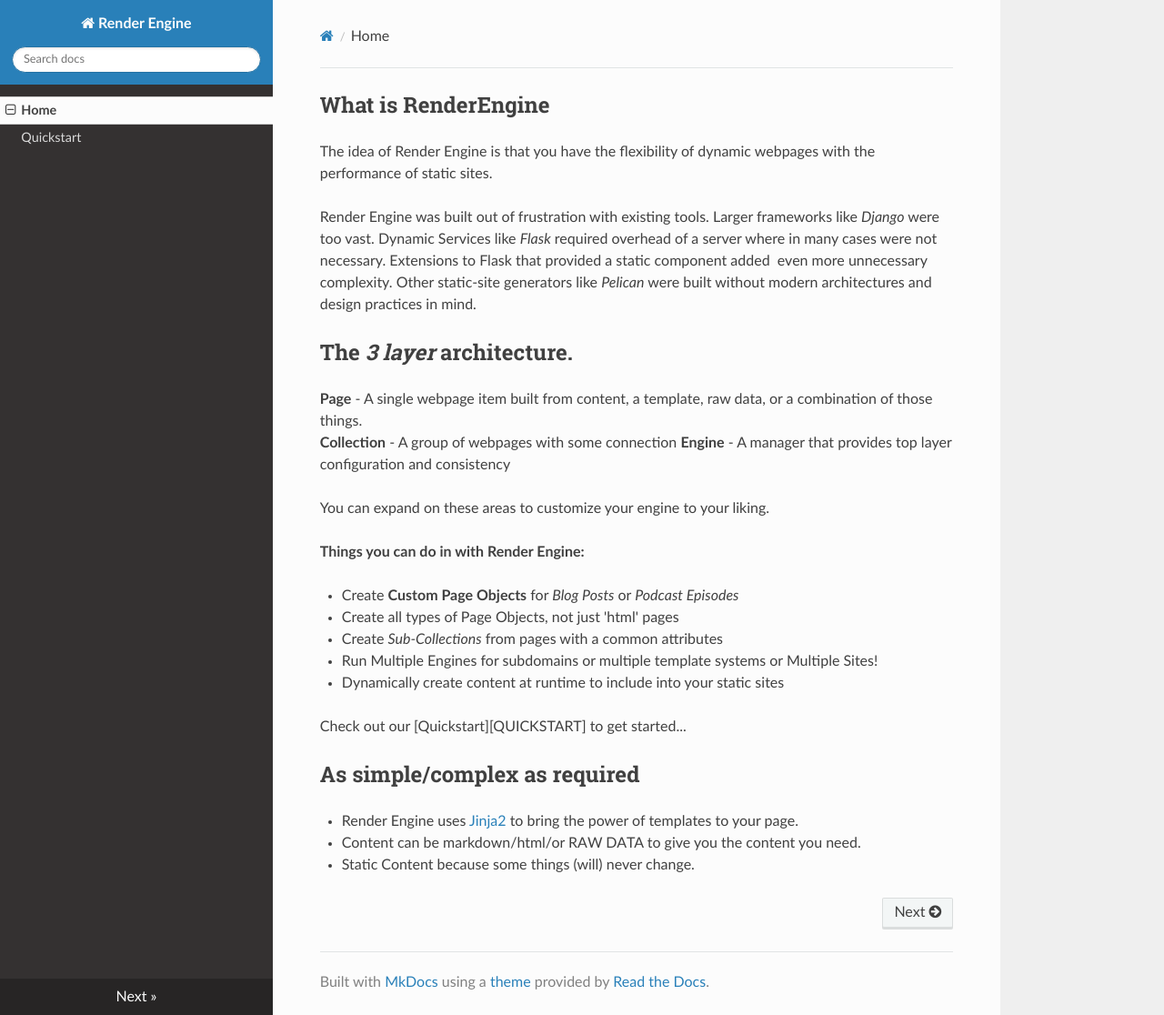
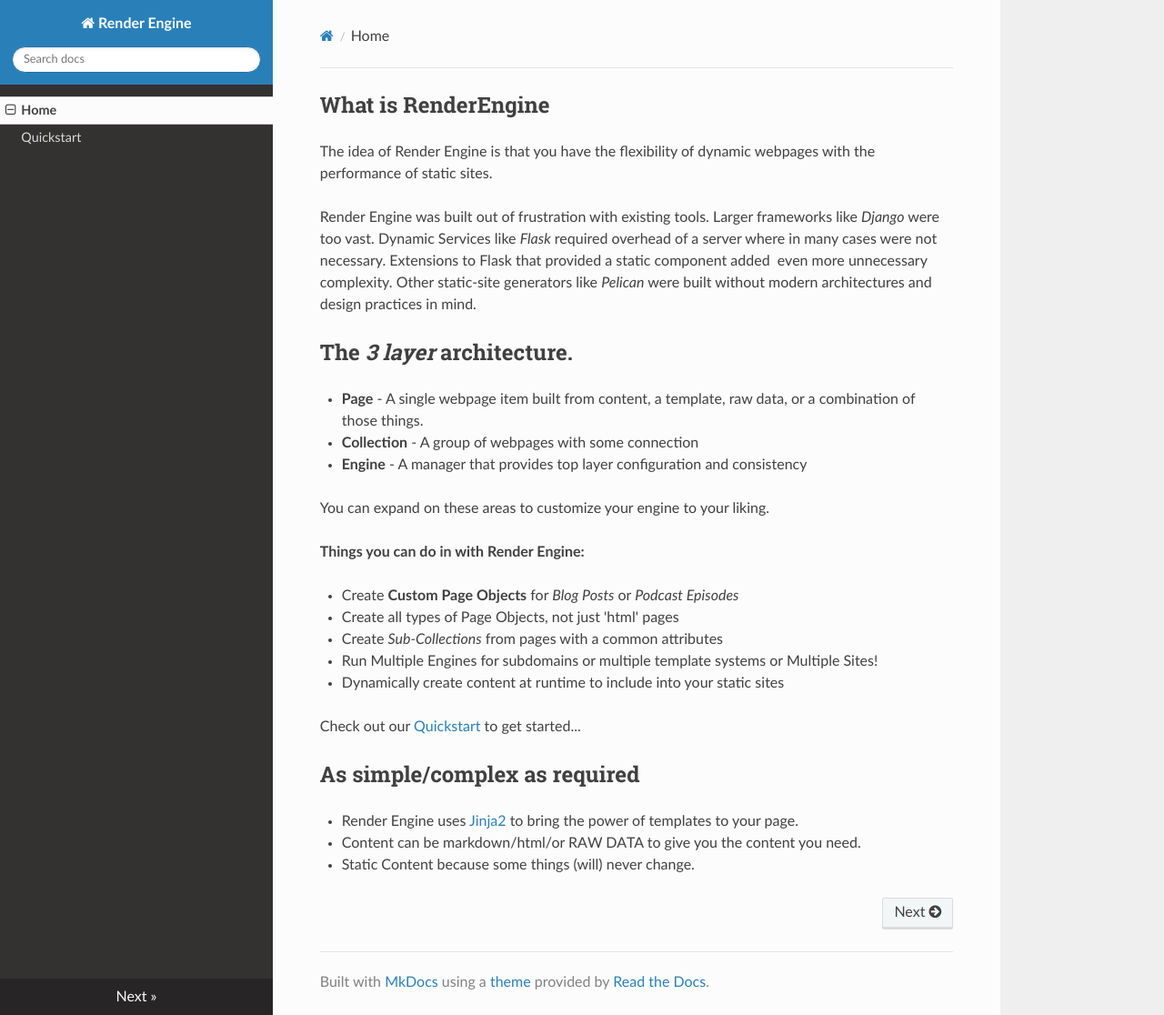
Before and after one commit to render-engine/render-engine, an MkDocs documentation site: the page built from docs/index.md, in a window 1280 px wide and 1116 px high. Shown: the whole window at 91% size. Built offline with MkDocs 1.6.1, drawn with Linux system fonts in a browser that asks for light colours; nearby versions of some CDN libraries.

```diff
--- a/docs/index.md
+++ b/docs/index.md
@@ -7,9 +7,9 @@ Render Engine was built out of frustration with existing tools. Larger framework
 
 ## The _3 layer_ architecture.
 
-**Page** - A single webpage item built from content, a template, raw data, or a combination of those things.
-**Collection** - A group of webpages with some connection
-**Engine** - A manager that provides top layer configuration and consistency
+* **Page** - A single webpage item built from content, a template, raw data, or a combination of those things.
+* **Collection** - A group of webpages with some connection
+* **Engine** - A manager that provides top layer configuration and consistency
 
 You can expand on these areas to customize your engine to your liking.
 
@@ -22,7 +22,7 @@ You can expand on these areas to customize your engine to your liking.
 - Run Multiple Engines for subdomains or multiple template systems or Multiple Sites!
 - Dynamically create content at runtime to include into your static sites
 
-Check out our [Quickstart][QUICKSTART] to get started...
+Check out our [Quickstart](QUICKSTART) to get started...
 
 ## As simple/complex as required
 
```
Also changed, not shown: README.md (+4 -4 lines).
